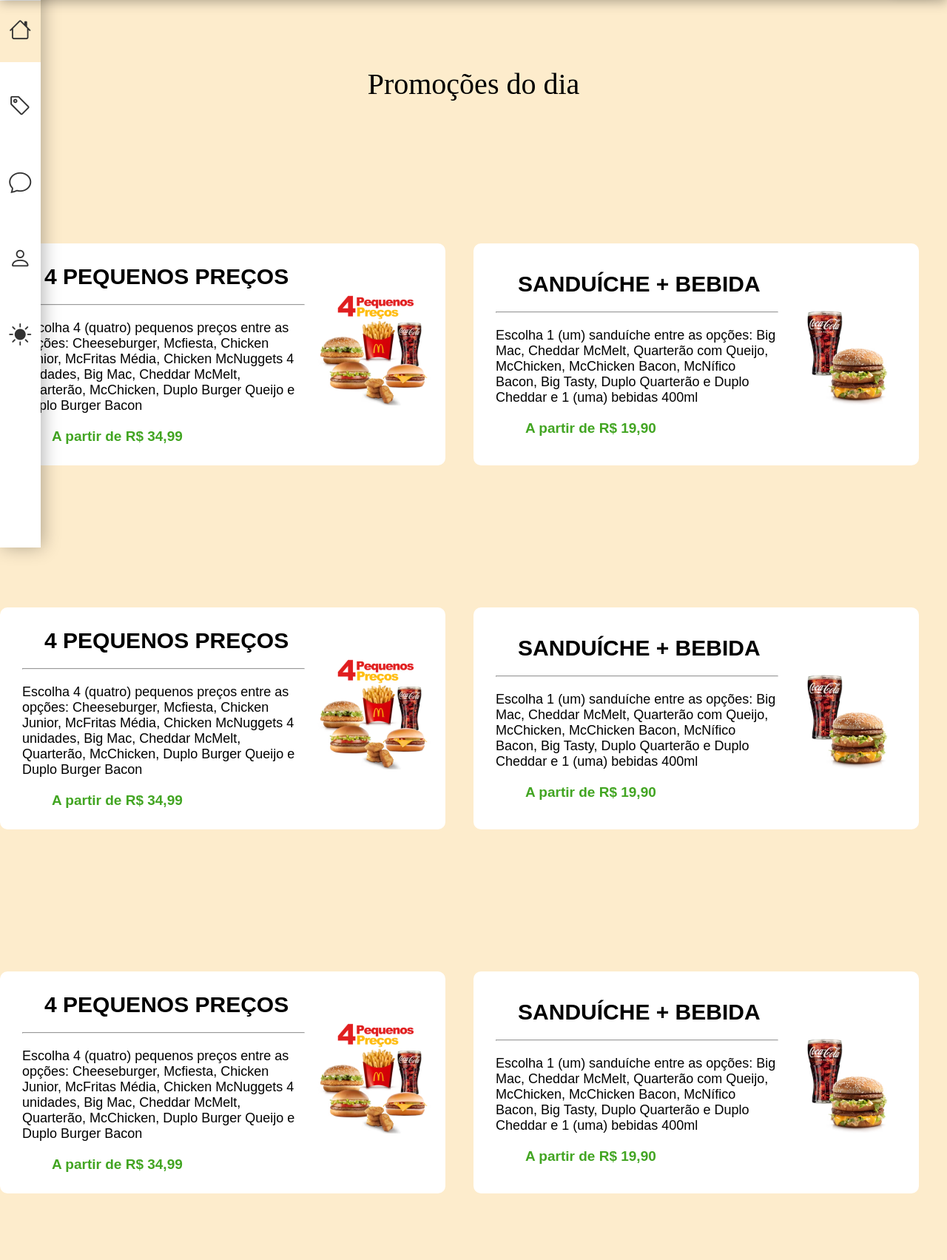
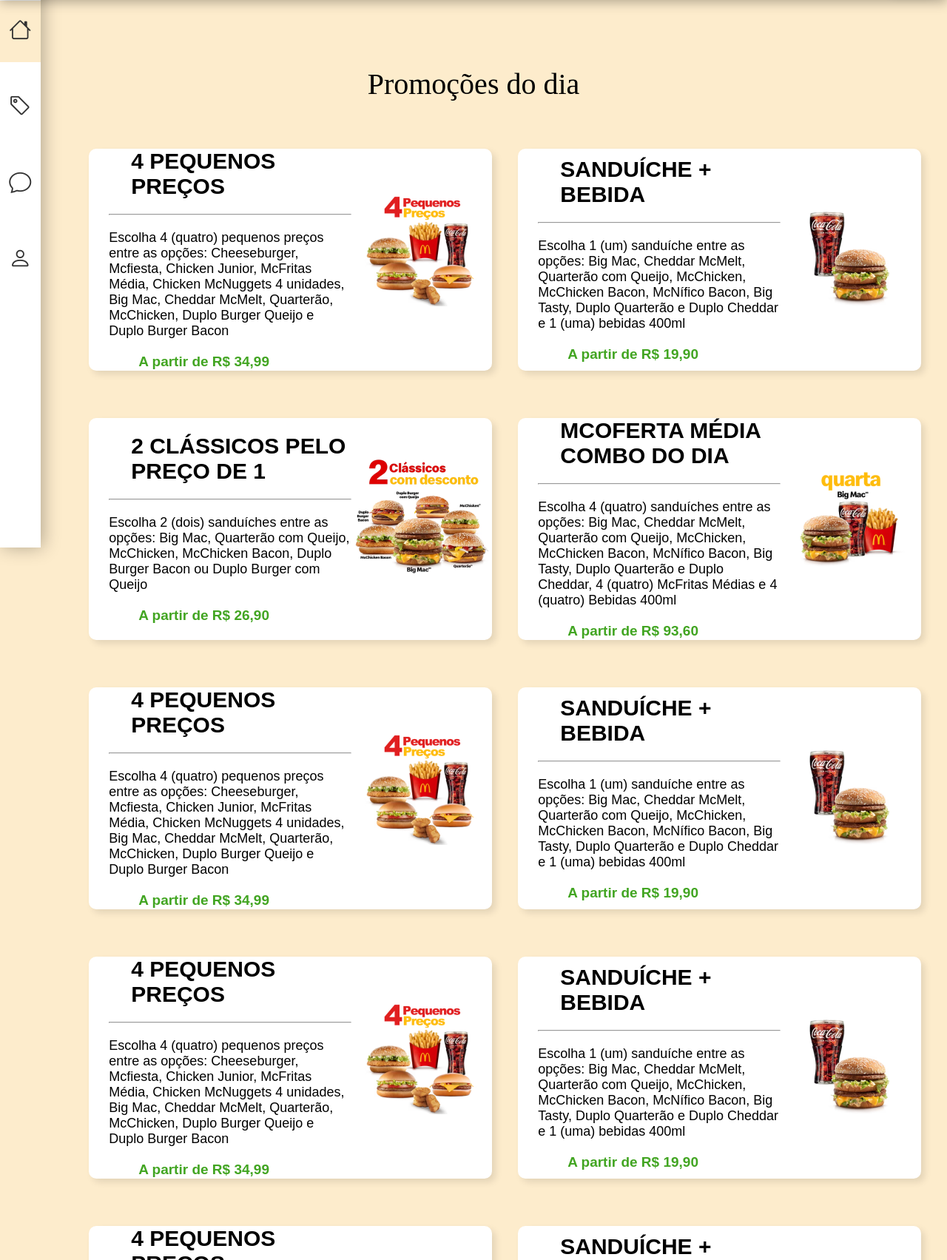
Before and after one commit to Pedrohss-hub/TCC, a PHP site: page /html/catalogohamburguer.html in a window 1280 px wide. Shown: the part 60-1763 px from the top of the page at 74% size. Run offline with PHP 8.4, Linux system fonts and the light colour scheme.

Commit message:
alterações hambirger

```diff
--- a/css/hamburguer.css
+++ b/css/hamburguer.css
@@ -2,9 +2,10 @@
     display: flex;
     align-items: center;
     justify-content: center;
-    margin-top: 15%;
+    margin-top: 5%;
     height: 100%;
     width: 100%;
+    padding-left: 120px;
 }
 
 .first-op{
@@ -14,8 +15,14 @@
     margin-right: 3%;
     display: flex;
     border-radius: 10px;
+    box-shadow: 5px 5px 10px rgba(0, 0, 0, 0.1);
+    transition: transform 0.3s ease;
+}
 
+.first-op:hover {
+    transform: scale(1.1);
 }
+
 
 .first-op-enter{
     font-size: 19px;
@@ -56,6 +63,12 @@
     margin-right: 3%;
     display: flex;
     border-radius: 10px;
+    box-shadow: 5px 5px 10px rgba(0, 0, 0, 0.1);
+    transition: transform 0.3s ease;
+}
+
+.second-op:hover {
+    transform: scale(1.1);
 }
 
 .second-op-enter{
--- a/css/slider.css
+++ b/css/slider.css
@@ -25,7 +25,6 @@
 }
 
 .slide-box img{
-    /* object-fit: cover; */
     width: 100%;
     margin-left: 55px;
     height: 750px;
@@ -34,7 +33,7 @@
 .nav-manual, .nav-auto{
     position: absolute;
     width: 100%;
-    margin-top: 42%;
+    margin-top: 46%;
     display: flex;
     justify-content: center;
 }
--- a/css/style.css
+++ b/css/style.css
@@ -152,8 +152,6 @@
 
 /* promoções */
 .box-promocoes {
-  background-color: #f6c39a ;
-  /* background-color: linear-gradient( to bottom, #fdeccc, transparent, #f6c39a ); */
   width: 100%;
   height: 100%;
   color: #fff;
@@ -232,7 +230,7 @@
   width: 80%;
   height: 250px;
   background-color: #fff;
-  margin-left: 350px;
+  margin-left: 300px;
   border-radius: 10px;
   box-shadow: 0 3px 25px rgba(0, 0, 0, 0.3);
   display: flex;
--- a/html/catalogohamburguer.html
+++ b/html/catalogohamburguer.html
@@ -60,14 +60,6 @@
                     <span class="txt-link">Sobre</span>
                 </a>
             </li>
-            <li class="item-menu">
-                <a>
-                    <div onclick="dark()" onclick="darkPromo()" style="cursor: pointer;">
-                        <span class="icon" id="toggle-theme"><i class="bi bi-brightness-high-fill"></i></span>
-                        <span class="txt-link">Tema</span>
-                    </div>
-                </a>
-            </li>
     </nav>
     <!-- fim sidebar -->
 
@@ -120,6 +112,34 @@
             </div>
             <div class="second-op-image">
                 <img src="/images/image 2.png" alt="">
+            </div>
+
+        </div>
+    </div>
+
+    <div class="box1">
+        <div class="first-op">
+            <div class="first-op-enter">
+                <p>2 CLÁSSICOS PELO PREÇO DE 1</p>
+                <hr>
+                <div>Escolha 2 (dois) sanduíches entre as opções: Big Mac, Quarterão com Queijo, McChicken, McChicken Bacon, Duplo Burger Bacon ou Duplo Burger com Queijo</div>
+                <h4>A partir de R$ 26,90</h4>
+            </div>
+            <div class="first-op-image">
+                <img src="/images/image 3.png" alt="">
+
+            </div>
+        </div>
+
+        <div class="second-op">
+            <div class="second-op-enter">
+                <p>MCOFERTA MÉDIA COMBO DO DIA</p>
+                <hr>
+                <div>Escolha 4 (quatro) sanduíches entre as opções: Big Mac, Cheddar McMelt, Quarterão com Queijo, McChicken, McChicken Bacon, McNífico Bacon, Big Tasty, Duplo Quarterão e Duplo Cheddar, 4 (quatro) McFritas Médias e 4 (quatro) Bebidas 400ml</div>
+                <h4>A partir de R$ 93,60</h4>
+            </div>
+            <div class="second-op-image">
+                <img src="/images/image 4.png" alt="">
             </div>
 
         </div>
@@ -215,35 +235,14 @@
         </div>
     </div>
 
-    <div class="box1">
-        <div class="first-op">
-            <div class="first-op-enter">
-                <p>4 PEQUENOS PREÇOS</p>
-                <hr>
-                <div>Escolha 4 (quatro) pequenos preços entre as opções: Cheeseburger, Mcfiesta, Chicken Junior,
-                    McFritas Média, Chicken McNuggets 4 unidades, Big Mac, Cheddar McMelt, Quarterão, McChicken, Duplo
-                    Burger Queijo e Duplo Burger Bacon</div>
-                <h4>A partir de R$ 34,99</h4>
-            </div>
-            <div class="first-op-image">
-                <img src="/images/image 1.png" alt="">
+    <!-- fim promocoes -->
 
-            </div>
-        </div>
-
-        <div class="second-op">
-            <div class="second-op-enter">
-                <p>SANDUÍCHE + BEBIDA</p>
-                <hr>
-                <div>Escolha 1 (um) sanduíche entre as opções: Big Mac, Cheddar McMelt, Quarterão com Queijo, McChicken, McChicken Bacon, McNífico Bacon, Big Tasty, Duplo Quarterão e Duplo Cheddar e 1 (uma) bebidas 400ml</div>
-                <h4>A partir de R$ 19,90</h4>
-            </div>
-            <div class="second-op-image">
-                <img src="/images/image 2.png" alt="">
-            </div>
+    <!-- começo rodapé -->
+    <section>
+        <div class="rodape">
 
         </div>
-    </div>
+    </section>
 
     <script src="/js/script.js"></script>
 </body>
--- a/js/script.js
+++ b/js/script.js
@@ -57,13 +57,3 @@
 function goHome(){
     window.location = 'index.html';
 }
-
-function dark(){
-    let element = document.body;
-    element.classList.toggle("dark-mode");
-}
-
-function darkPromo(){
-    var modoEscuro = document.querySelector(".box-promocoes")
-    modoEscuro.classList.toggle("modo-escuro");
-}
```
Also changed, not shown: html/index.html (+0 -8 lines), images/image 3.png (added), images/image 4.png (added).
